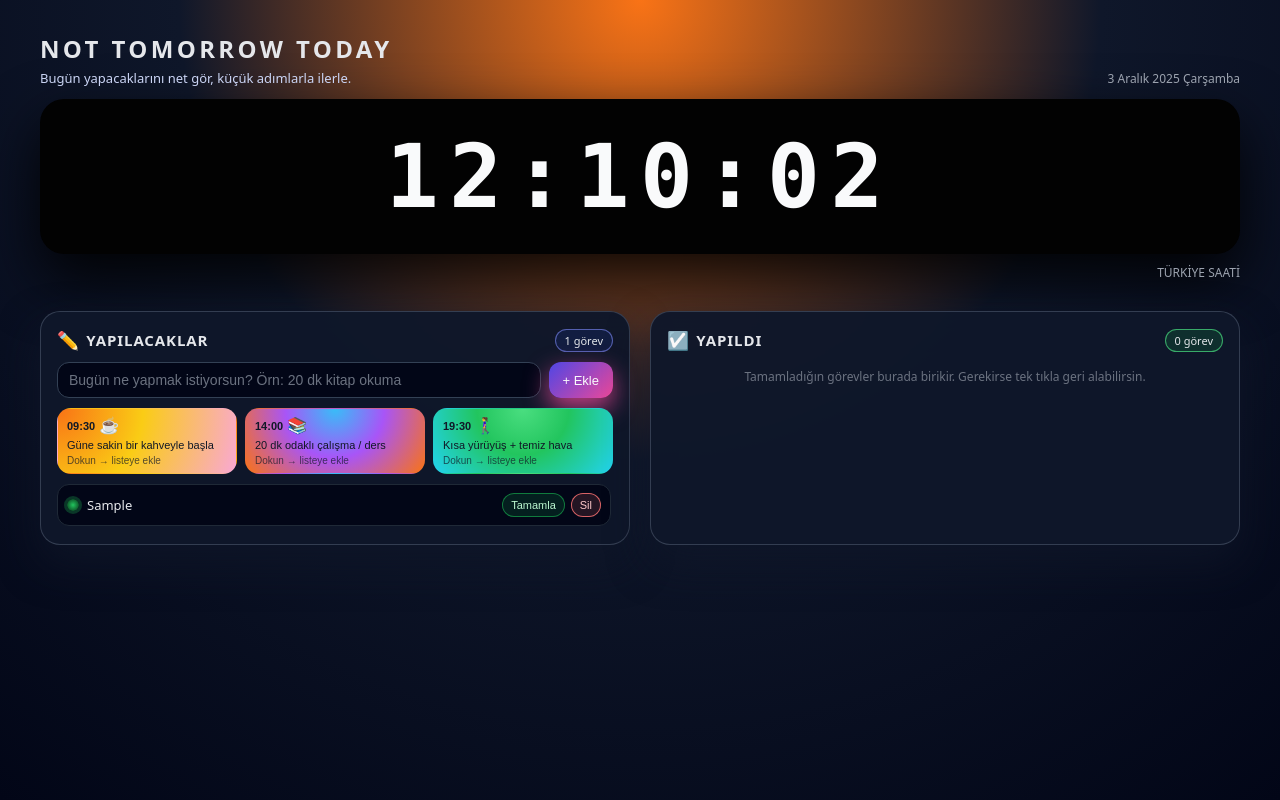
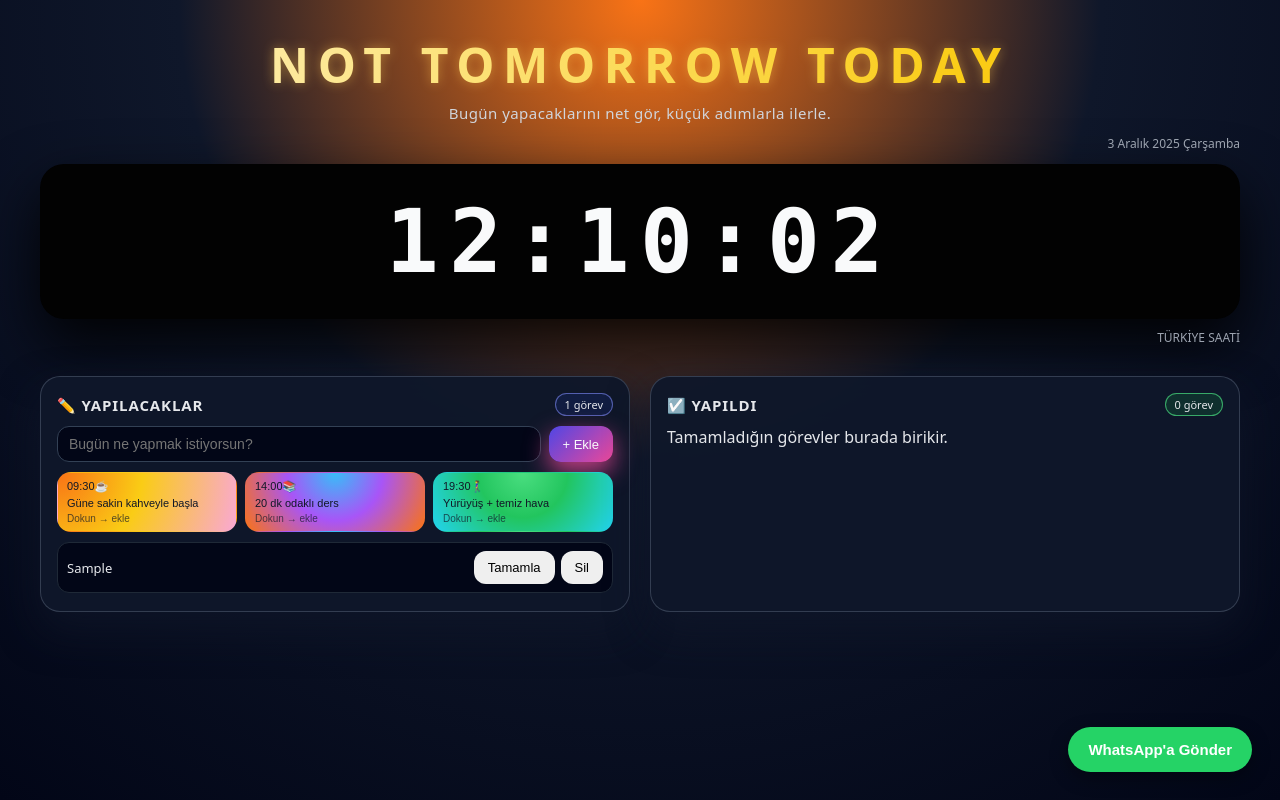
Before and after one commit to rabiiaors/not-tomorrow-today, a plain HTML site: page index.html in a window 1280 px wide. Both pictures are taken after typing "Sample" into the empty fields and a click on the button "+ Ekle". Drawn offline with Linux system fonts and the light colour scheme.

Commit message:
Update index.html

```diff
--- a/index.html
+++ b/index.html
@@ -4,7 +4,7 @@
   <meta charset="UTF-8" />
   <title>Not Tomorrow Today</title>
   <meta name="viewport" content="width=device-width, initial-scale=1" />
-  <link rel="icon" type="image/png" href="icon.png" />
+  <link rel="icon" type="image/png" href="static/images/icon.png" />
 
   <style>
     * { box-sizing: border-box; margin: 0; padding: 0; }
@@ -22,6 +22,40 @@
       margin: 0 auto;
     }
 
+    /* ⭐️ BAŞLIK – Premium Apple Glow */
+    .title-block {
+      width: 100%;
+      text-align: center;
+      margin-bottom: 12px;
+    }
+
+    .title-block h1 {
+      font-size: 48px;
+      text-transform: uppercase;
+      letter-spacing: 0.18em;
+      font-weight: 800;
+      background: linear-gradient(90deg, #ffffff, #facc15, #fb923c, #ffffff);
+      background-size: 300% 300%;
+      -webkit-background-clip: text;
+      color: transparent;
+      animation: titleGlow 4s infinite linear;
+      filter: drop-shadow(0 0 6px rgba(255, 200, 80, 0.45));
+    }
+
+    @keyframes titleGlow {
+      0%   { background-position: 0% 50%; }
+      50%  { background-position: 100% 50%; }
+      100% { background-position:   0% 50%; }
+    }
+
+    .title-block p {
+      margin-top: 6px;
+      font-size: 15px;
+      color: #d1d5db;
+      text-align: center;
+      letter-spacing: 0.03em;
+    }
+
     .top-text {
       display: flex;
       justify-content: space-between;
@@ -30,26 +64,13 @@
       margin-bottom: 12px;
     }
 
-    .title-block h1 {
-      font-size: 24px;
-      letter-spacing: 0.14em;
-      text-transform: uppercase;
-    }
-
-    .title-block p {
-      margin-top: 4px;
-      font-size: 13px;
-      color: #cbd5f5;
-    }
-
     .date-text {
       font-size: 12px;
       color: #9ca3af;
       text-align: right;
     }
 
-    /* BÜYÜK SAAT */
-
+    /* SAAT */
     .clock-section {
       margin-top: 10px;
       margin-bottom: 30px;
@@ -82,8 +103,6 @@
       text-transform: uppercase;
     }
 
-    /* İKİ KOLON */
-
     .columns {
       display: grid;
       grid-template-columns: repeat(2, minmax(0,1fr));
@@ -115,10 +134,6 @@
       gap: 6px;
     }
 
-    .panel-title span.icon {
-      font-size: 18px;
-    }
-
     .badge {
       font-size: 11px;
       padding: 3px 9px;
@@ -132,8 +147,6 @@
       background: rgba(22,163,74,0.18);
       border-color: rgba(74,222,128,0.7);
     }
-
-    /* INPUT + ÖNERİLER */
 
     .input-row {
       display: flex;
@@ -152,8 +165,6 @@
       outline: none;
     }
 
-    .input-row input::placeholder { color: #6b7280; }
-
     .btn {
       border: none;
       border-radius: 12px;
@@ -169,12 +180,6 @@
       background: linear-gradient(135deg,#4f46e5,#ec4899);
       color: #f9fafb;
       box-shadow: 0 10px 24px rgba(236,72,153,0.8);
-    }
-
-    .btn-primary:hover {
-      transform: translateY(-1px);
-      box-shadow: 0 14px 30px rgba(236,72,153,1);
-      opacity: 0.97;
     }
 
     .suggestions {
@@ -195,7 +200,6 @@
       display: flex;
       flex-direction: column;
       gap: 4px;
-      transition: transform 0.08s ease, box-shadow 0.08s ease, border-color 0.08s ease;
     }
 
     .suggestion-card:nth-child(2) {
@@ -205,26 +209,6 @@
       background: radial-gradient(circle at top,#4ade80 0,#22c55e 42%,#22d3ee 100%);
     }
 
-    .suggestion-top {
-      display: flex;
-      justify-content: space-between;
-      align-items: center;
-      gap: 4px;
-    }
-
-    .suggestion-time { font-weight: 600; font-size: 11px; }
-    .suggestion-emoji { font-size: 16px; }
-    .suggestion-label { font-size: 11px; }
-    .suggestion-add { font-size: 10px; text-align: right; opacity: 0.7; }
-
-    .suggestion-card:hover {
-      transform: translateY(-1px);
-      box-shadow: 0 10px 22px rgba(15,23,42,0.6);
-      border-color: rgba(15,23,42,0.5);
-    }
-
-    /* LİSTELER */
-
     .list {
       list-style: none;
       display: flex;
@@ -232,7 +216,6 @@
       gap: 8px;
       max-height: 230px;
       overflow-y: auto;
-      padding-right: 2px;
     }
 
     .item {
@@ -247,89 +230,42 @@
       font-size: 13px;
     }
 
-    .item-left {
-      display: flex;
-      align-items: center;
-      gap: 8px;
-      flex: 1;
-      min-width: 0;
-    }
-
-    .item-dot {
-      width: 12px;
-      height: 12px;
-      border-radius: 999px;
-      background: radial-gradient(circle,#22c55e 0,#15803d 45%,#052e16 100%);
-      box-shadow: 0 0 0 3px rgba(34,197,94,0.25);
-      flex-shrink: 0;
-    }
-
-    .item-text {
-      flex: 1;
-      word-break: break-word;
-    }
-
-    .item-actions {
-      display: flex;
-      gap: 6px;
-      flex-shrink: 0;
-    }
-
-    .btn-small {
-      padding: 5px 8px;
-      font-size: 11px;
-      border-radius: 999px;
-      border: 1px solid transparent;
-    }
-
-    .btn-done {
-      background: rgba(22,163,74,0.16);
-      color: #bbf7d0;
-      border-color: rgba(22,163,74,0.7);
-    }
-
-    .btn-done:hover { background: rgba(22,163,74,0.28); }
-
-    .btn-delete {
-      background: rgba(248,113,113,0.14);
-      color: #fecaca;
-      border-color: rgba(248,113,113,0.85);
-    }
-
-    .btn-delete:hover { background: rgba(248,113,113,0.30); }
-
     .item-done .item-text {
       text-decoration: line-through;
       color: #9ca3af;
     }
 
-    .empty {
-      font-size: 12px;
-      color: #6b7280;
-      text-align: center;
-      margin-top: 6px;
+    /* WhatsApp Sabit Buton */
+    .wp-share {
+      position: fixed;
+      bottom: 28px;
+      right: 28px;
+      background: #25D366;
+      color: #fff;
+      padding: 14px 20px;
+      border-radius: 50px;
+      border: none;
+      font-size: 15px;
+      font-weight: 600;
+      cursor: pointer;
+      box-shadow: 0 6px 18px rgba(0,0,0,0.35);
+      z-index: 999;
     }
 
-    @media (max-width: 900px) {
-      .clock-box { padding: 18px 16px; }
-      .clock-time { font-size: 64px; }
-    }
+    .wp-share:hover { background: #1ebe5d; }
 
-    @media (max-width: 768px) {
-      body { padding: 20px 10px 28px; }
-      .clock-time { font-size: 52px; }
-      .columns { grid-template-columns: 1fr; }
-      .suggestions { grid-template-columns: repeat(2,minmax(0,1fr)); }
-    }
   </style>
 </head>
 <body>
 <div class="page">
+
+  <div class="title-block">
+    <h1>NOT TOMORROW TODAY</h1>
+    <p>Bugün yapacaklarını net gör, küçük adımlarla ilerle.</p>
+  </div>
+
   <div class="top-text">
-    <div class="title-block">
-      <h1>NOT TOMORROW TODAY</h1>
-      <p>Bugün yapacaklarını net gör, küçük adımlarla ilerle.</p>
-    </div>
+    <div></div>
     <div class="date-text" id="date-text"></div>
   </div>
 
@@ -341,84 +277,84 @@
   </section>
 
   <div class="columns">
-    <!-- Yapılacaklar -->
-    <section class="panel" aria-label="Yapılacaklar">
+
+    <!-- YAPILACAKLAR -->
+    <section class="panel">
       <div class="panel-header">
-        <div class="panel-title">
-          <span class="icon">✏️</span> Yapılacaklar
-        </div>
+        <div class="panel-title">✏️ Yapılacaklar</div>
         <span class="badge" id="todo-count-badge">0 görev</span>
       </div>
 
       <div class="input-row">
-        <input id="todo-input" type="text"
-               placeholder="Bugün ne yapmak istiyorsun? Örn: 20 dk kitap okuma"
-               autocomplete="off" />
+        <input id="todo-input" type="text" placeholder="Bugün ne yapmak istiyorsun?" autocomplete="off" />
         <button class="btn btn-primary" id="add-btn" type="button">+ Ekle</button>
       </div>
 
       <div class="suggestions" id="suggestions"></div>
 
       <ul class="list" id="todo-list"></ul>
-      <p class="empty" id="todo-empty">
-        Henüz görevin yok. Yazabilir ya da renkli kartlardan ekleyebilirsin.
-      </p>
+      <p class="empty" id="todo-empty">Henüz görevin yok.</p>
     </section>
 
-    <!-- Yapıldı -->
-    <section class="panel" aria-label="Yapıldı">
+    <!-- YAPILDI -->
+    <section class="panel">
       <div class="panel-header">
-        <div class="panel-title">
-          <span class="icon">☑️</span> Yapıldı
-        </div>
+        <div class="panel-title">☑️ Yapıldı</div>
         <span class="badge" id="done-count-badge">0 görev</span>
       </div>
 
       <ul class="list" id="done-list"></ul>
-      <p class="empty" id="done-empty">
-        Tamamladığın görevler burada birikir. Gerekirse tek tıkla geri alabilirsin.
-      </p>
+      <p class="empty" id="done-empty">Tamamladığın görevler burada birikir.</p>
     </section>
+
   </div>
 </div>
 
+<!-- Sağ Alt WhatsApp Paylaş Butonu -->
+<button id="wp-share-btn" class="wp-share">WhatsApp'a Gönder</button>
+
 <script>
+
+  /* SAAT */
   const clockEl = document.getElementById("clock");
   const dateEl  = document.getElementById("date-text");
 
   function updateClock() {
     const now = new Date();
-    const hh = String(now.getHours()).padStart(2, "0");
-    const mm = String(now.getMinutes()).padStart(2, "0");
-    const ss = String(now.getSeconds()).padStart(2, "0");
-    clockEl.textContent = `${hh}:${mm}:${ss}`;
+    clockEl.textContent =
+      String(now.getHours()).padStart(2,"0") + ":" +
+      String(now.getMinutes()).padStart(2,"0") + ":" +
+      String(now.getSeconds()).padStart(2,"0");
   }
+
   function updateDate() {
     const now = new Date();
     const opts = { weekday: "long", year: "numeric", month: "long", day: "numeric" };
     dateEl.textContent = now.toLocaleDateString("tr-TR", opts);
   }
+
+  setInterval(updateClock, 1000);
   updateClock();
   updateDate();
-  setInterval(updateClock, 1000);
 
+  /* LİSTE */
   let todos = JSON.parse(localStorage.getItem("ntt_todos") || "[]");
   let done  = JSON.parse(localStorage.getItem("ntt_done")  || "[]");
 
-  const todoListEl   = document.getElementById("todo-list");
-  const doneListEl   = document.getElementById("done-list");
-  const todoEmptyEl  = document.getElementById("todo-empty");
-  const doneEmptyEl  = document.getElementById("done-empty");
-  const todoCountEl  = document.getElementById("todo-count-badge");
-  const doneCountEl  = document.getElementById("done-count-badge");
-  const inputEl      = document.getElementById("todo-input");
-  const addBtn       = document.getElementById("add-btn");
-  const suggestionsEl= document.getElementById("suggestions");
+  const todoListEl = document.getElementById("todo-list");
+  const doneListEl = document.getElementById("done-list");
+  const todoEmptyEl = document.getElementById("todo-empty");
+  const doneEmptyEl = document.getElementById("done-empty");
+  const todoCountEl = document.getElementById("todo-count-badge");
+  const doneCountEl = document.getElementById("done-count-badge");
+  const inputEl = document.getElementById("todo-input");
+  const addBtn = document.getElementById("add-btn");
+  const suggestionsEl = document.getElementById("suggestions");
 
   const suggestions = [
-    { time: "09:30", label: "Güne sakin bir kahveyle başla", emoji: "☕" },
-    { time: "14:00", label: "20 dk odaklı çalışma / ders",   emoji: "📚" },
-    { time: "19:30", label: "Kısa yürüyüş + temiz hava",     emoji: "🚶‍♀️" }
+    { time: "09:30", label: "Güne sakin kahveyle başla", emoji: "☕" },
+    { time: "14:00", label: "20 dk odaklı ders", emoji: "📚" },
+    { time: "19:30", label: "Yürüyüş + temiz hava", emoji: "🚶‍♀️" }
   ];
 
   function save() {
@@ -429,67 +365,50 @@
   function updateBadges() {
     todoCountEl.textContent = `${todos.length} görev`;
     doneCountEl.textContent = `${done.length} görev`;
+
     todoEmptyEl.style.display = todos.length ? "none" : "block";
     doneEmptyEl.style.display = done.length ? "none" : "block";
   }
 
-  function createItemElement(text, isDone, index) {
+  function createItem(text, isDone, index) {
     const li = document.createElement("li");
     li.className = "item" + (isDone ? " item-done" : "");
 
-    const left = document.createElement("div");
-    left.className = "item-left";
+    const txt = document.createElement("span");
+    txt.className = "item-text";
+    txt.textContent = text;
 
-    const dot = document.createElement("div");
-    dot.className = "item-dot";
+    const del = document.createElement("button");
+    del.textContent = "Sil";
+    del.className = "btn btn-small btn-delete";
+    del.onclick = () => {
+      if (isDone) done.splice(index,1);
+      else todos.splice(index,1);
+      render();
+    };
 
-    const span = document.createElement("span");
-    span.className = "item-text";
-    span.textContent = text;
+    const act = document.createElement("button");
+    act.className = "btn btn-small btn-done";
+    act.textContent = isDone ? "Geri al" : "Tamamla";
+    act.onclick = () => {
+      if (isDone) {
+        const [t] = done.splice(index,1);
+        todos.unshift(t);
+      } else {
+        const [t] = todos.splice(index,1);
+        done.unshift(t);
+      }
+      render();
+    };
 
-    left.appendChild(dot);
-    left.appendChild(span);
+    const right = document.createElement("div");
+    right.style.display = "flex";
+    right.style.gap = "6px";
+    right.appendChild(act);
+    right.appendChild(del);
 
-    const actions = document.createElement("div");
-    actions.className = "item-actions";
-
-    if (!isDone) {
-      const doneBtn = document.createElement("button");
-      doneBtn.className = "btn btn-small btn-done";
-      doneBtn.textContent = "Tamamla";
-      doneBtn.addEventListener("click", () => {
-        const [task] = todos.splice(index, 1);
-        done.unshift(task);
-        render();
-        save();
-      });
-      actions.appendChild(doneBtn);
-    } else {
-      const backBtn = document.createElement("button");
-      backBtn.className = "btn btn-small btn-done";
-      backBtn.textContent = "Geri al";
-      backBtn.addEventListener("click", () => {
-        const [task] = done.splice(index, 1);
-        todos.unshift(task);
-        render();
-        save();
-      });
-      actions.appendChild(backBtn);
-    }
-
-    const deleteBtn = document.createElement("button");
-    deleteBtn.className = "btn btn-small btn-delete";
-    deleteBtn.textContent = "Sil";
-    deleteBtn.addEventListener("click", () => {
-      if (isDone) done.splice(index, 1);
-      else        todos.splice(index, 1);
-      render();
-      save();
-    });
-
-    actions.appendChild(deleteBtn);
-    li.appendChild(left);
-    li.appendChild(actions);
+    li.appendChild(txt);
+    li.appendChild(right);
     return li;
   }
 
@@ -497,48 +416,52 @@
     todoListEl.innerHTML = "";
     doneListEl.innerHTML = "";
 
-    todos.forEach((t, i) => todoListEl.appendChild(createItemElement(t,false,i)));
-    done.forEach((t, i) => doneListEl.appendChild(createItemElement(t,true,i)));
+    todos.forEach((t,i)=> todoListEl.appendChild(createItem(t,false,i)));
+    done.forEach((t,i)=> doneListEl.appendChild(createItem(t,true,i)));
 
     updateBadges();
+    save();
   }
 
   function addTask(text) {
-    const value = text.trim();
-    if (!value) return;
-    todos.unshift(value);
+    const v = text.trim();
+    if (!v) return;
+    todos.unshift(v);
     inputEl.value = "";
     render();
-    save();
   }
 
-  addBtn.addEventListener("click", () => addTask(inputEl.value));
-  inputEl.addEventListener("keydown", (e) => {
-    if (e.key === "Enter") {
-      e.preventDefault();
-      addTask(inputEl.value);
-    }
-  });
+  addBtn.onclick = () => addTask(inputEl.value);
+  inputEl.onkeydown = e => { if (e.key==="Enter") { e.preventDefault(); addTask(inputEl.value); } };
 
-  suggestions.forEach((s) => {
+  suggestions.forEach(s => {
     const card = document.createElement("button");
-    card.type = "button";
     card.className = "suggestion-card";
     card.innerHTML = `
-      <div class="suggestion-top">
-        <span class="suggestion-time">${s.time}</span>
-        <span class="suggestion-emoji">${s.emoji}</span>
-      </div>
-      <div class="suggestion-label">${s.label}</div>
-      <div class="suggestion-add">Dokun → listeye ekle</div>
-    `;
-    card.addEventListener("click", () =>
-      addTask(`${s.emoji} ${s.time} • ${s.label}`)
-    );
+      <div class="suggestion-top"><span>${s.time}</span><span>${s.emoji}</span></div>
+      <div>${s.label}</div>
+      <div style="font-size:10px;opacity:.7;text-align:right;">Dokun → ekle</div>`;
+    card.onclick = () => addTask(`${s.emoji} ${s.time} • ${s.label}`);
     suggestionsEl.appendChild(card);
   });
 
   render();
+
+  /* WhatsApp Paylaş */
+  document.getElementById("wp-share-btn").onclick = () => {
+    let text = "Not Tomorrow Today – Günlük Rapor\n\n";
+
+    text += "Yapılacaklar:\n";
+    if (!todos.length) text += "- (boş)\n";
+    else todos.forEach(t=> text += "• " + t + "\n");
+
+    text += "\nTamamlananlar:\n";
+    if (!done.length) text += "- (boş)\n";
+    else done.forEach(t=> text += "• " + t + "\n");
+
+    window.open("https://wa.me/?text=" + encodeURIComponent(text), "_blank");
+  };
+
 </script>
 </body>
 </html>
```
